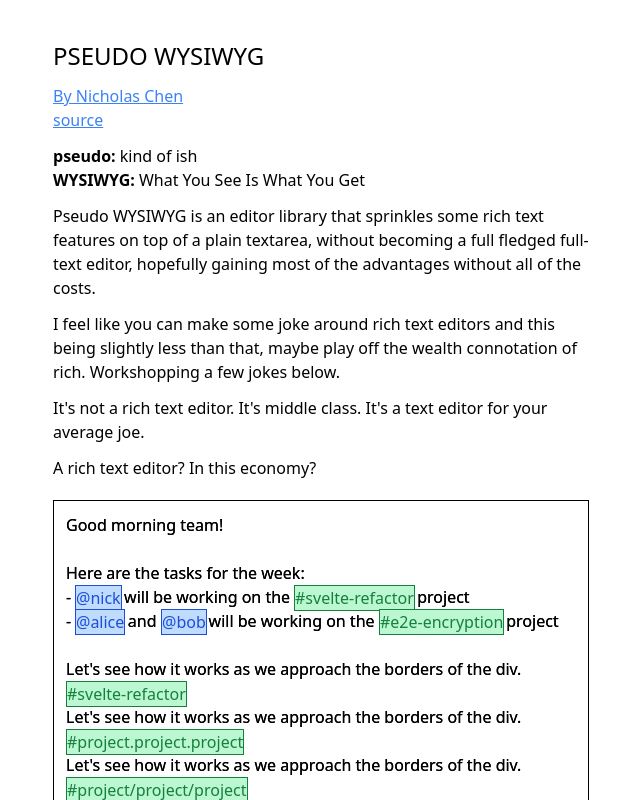
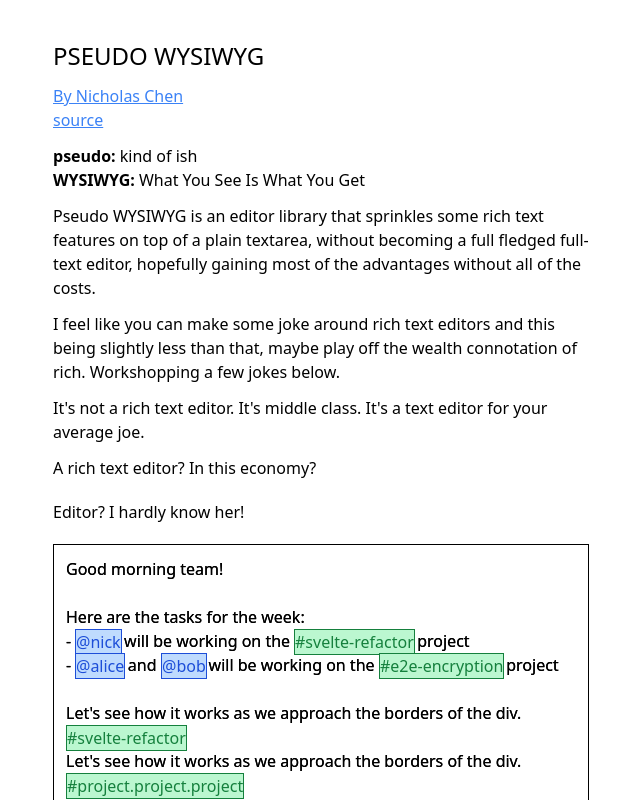
Before and after one commit to nichwch/middle-class-text-editor, a SvelteKit app: page / in a window 1280 px wide. Shown: the top 800 px of the page, without its empty margins (319-959 px from the left). Built offline with nearby package versions, Linux system fonts and the light colour scheme.

Commit message:
thanks eric

```diff
--- a/src/routes/+page.svelte
+++ b/src/routes/+page.svelte
@@ -34,6 +34,7 @@ Let's see how it works as we approach the borders of the div. #project/project/p
 		It's not a rich text editor. It's middle class. It's a text editor for your average joe.
 	</p>
 	<p class="mt-3 mb-5">A rich text editor? In this economy?</p>
+	<p class="mt-3 mb-5">Editor? I hardly know her!</p>
 
 	<Editor
 		bind:content={editorContents}
```
